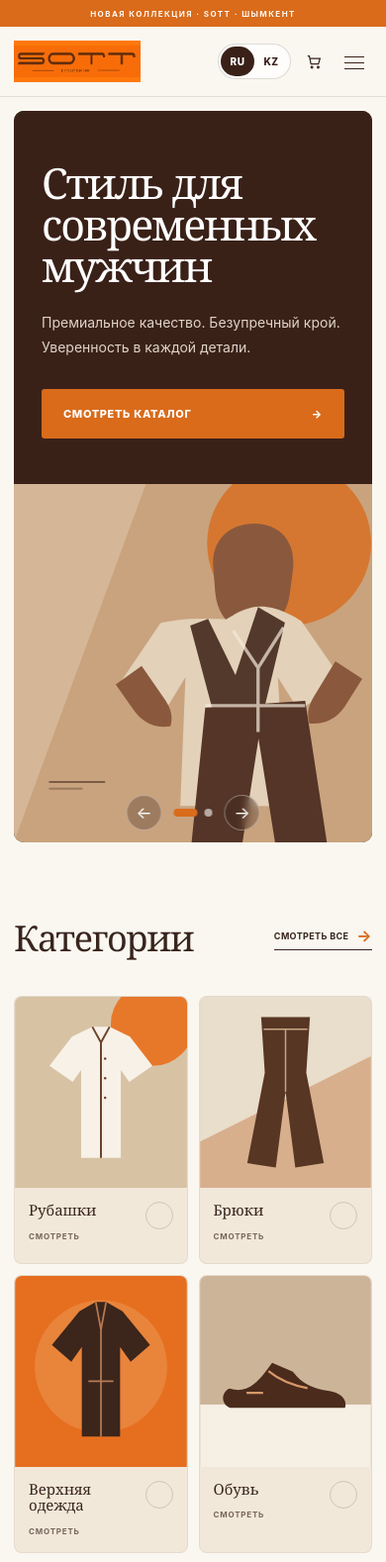
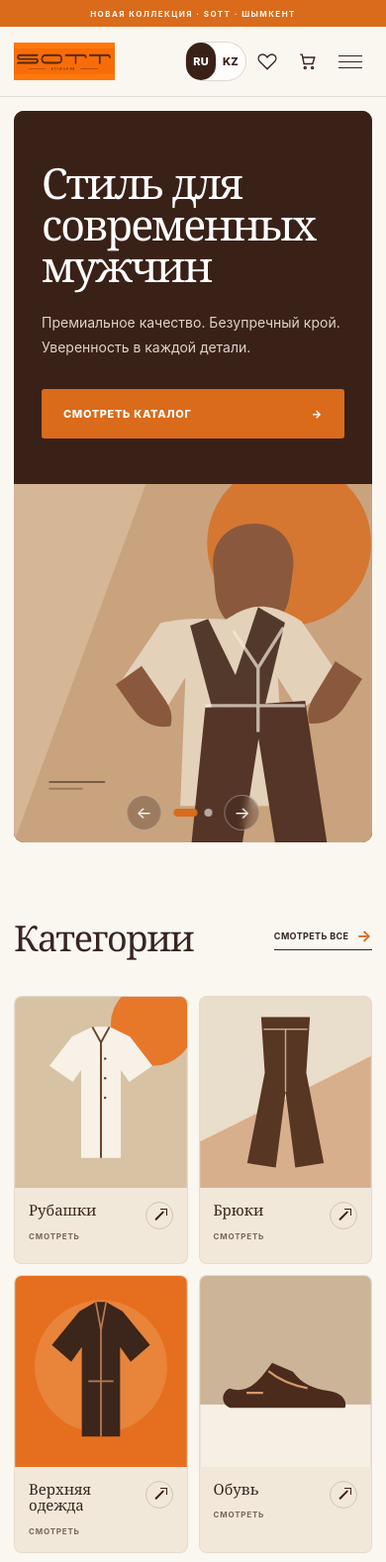
Before and after one commit to MikoTorgkz/sott-store, a website: page public/index.html in a window 390 px wide. Shown: the top 1578 px of the page at 99% size. Drawn offline with Linux system fonts and the light colour scheme; no server answers.

Commit message:
Fix mobile header icons and category arrows

```diff
--- a/public/styles.css
+++ b/public/styles.css
@@ -78,7 +78,9 @@ button { color: inherit; font: inherit; }
 .category-meta { min-height: 86px; padding: 17px 17px 16px; display: flex; justify-content: space-between; align-items: center; gap: 10px; }
 .category-meta h3 { margin: 0 0 5px; font: 400 19px/1.1 Georgia,serif; }
 .category-meta small { color: var(--muted); font-size: 9px; font-weight: 700; letter-spacing: .1em; text-transform: uppercase; }
-.round-arrow { flex: 0 0 34px; width: 34px; height: 34px; display: grid; place-items: center; border: 1px solid rgba(58,33,24,.18); border-radius: 50%; color: var(--orange); font-size: 15px; }
+.round-arrow { position: relative; flex: 0 0 34px; width: 34px; height: 34px; display: grid; place-items: center; border: 1px solid rgba(58,33,24,.18); border-radius: 50%; color: var(--brown); }
+.round-arrow::before { content: ""; position: absolute; left: 50%; top: 50%; width: 12px; height: 1.5px; border-radius: 2px; background: currentColor; transform: translate(-50%,-50%) rotate(-45deg); }
+.round-arrow::after { content: ""; position: absolute; left: 50%; top: 50%; width: 6px; height: 6px; border-top: 1.5px solid currentColor; border-right: 1.5px solid currentColor; transform: translate(1px,-7px); }
 
 .products-section { background: #f2e9dc; }
 .product-grid { display: grid; grid-template-columns: repeat(6, minmax(0,1fr)); gap: 14px; }
@@ -132,10 +134,17 @@ footer { background: var(--beige); }
 @media (max-width: 860px) {
   .container { width: min(calc(100% - 28px),var(--container)); }
   .announcement { min-height: 27px; font-size: 8px; }
-  .header-inner { height: 70px; grid-template-columns: 1fr auto auto; gap: 6px; }
-  .brand { width: 128px; height: 42px; }.brand-logo-crop { width: 128px; height: 42px; }
-  .menu-toggle { display: block; grid-column: 3; grid-row: 1; }.header-actions { grid-column: 2; grid-row: 1; }.header-actions [data-search-toggle], .header-actions .favorite-header { display: none; }
-  .main-nav { position: fixed; inset: 97px 0 0; padding: 40px 26px; display: flex; flex-direction: column; justify-content: flex-start; align-items: stretch; gap: 0; background: var(--cream); transform: translateX(100%); visibility: hidden; transition: transform .25s ease,visibility .25s; }.main-nav.is-open { transform: translateX(0); visibility: visible; }.main-nav a { padding: 18px 0; border-bottom: 1px solid var(--line); font: 31px/1 Georgia,serif; }.main-nav a::after { display: none; }
+  .header-inner { height: 70px; grid-template-columns: minmax(0,1fr) auto 42px; gap: 4px; }
+  .brand { width: 110px; height: 40px; }.brand-logo-crop { width: 110px; height: 40px; }.brand-logo-crop img { object-fit: contain; }
+  .header-actions { min-width: 0; grid-column: 2; grid-row: 1; gap: 2px; }
+  .header-actions [data-search-toggle] { display: none; }
+  .header-actions .favorite-header, .header-actions .cart-icon { width: 42px; height: 42px; display: grid; flex: 0 0 42px; }
+  .header-actions .icon-button svg { width: 22px; height: 22px; }
+  .language-switcher { flex: 0 0 auto; height: 40px; padding: 0; }
+  .language-switcher button { min-width: 31px; min-height: 38px; padding: 0 4px; font-size: 12px; letter-spacing: .02em; }
+  .cart-badge, .favorite-badge { top: 0; right: 0; }
+  .menu-toggle { display: block; width: 42px; height: 44px; grid-column: 3; grid-row: 1; }
+  .main-nav { position: fixed; inset: 97px 0 0; padding: 40px 26px; display: flex; flex-direction: column; justify-content: flex-start; align-items: stretch; gap: 0; overflow: hidden; background: var(--cream); transform: translateX(105%); visibility: hidden; pointer-events: none; transition: transform .25s ease,visibility .25s; }.main-nav.is-open { transform: translateX(0); visibility: visible; pointer-events: auto; }.main-nav a { padding: 18px 0; border-bottom: 1px solid var(--line); font: 31px/1 Georgia,serif; }.main-nav a::after { display: none; }
   .menu-toggle[aria-expanded="true"] span:nth-child(1) { transform: translateY(6px) rotate(45deg); }.menu-toggle[aria-expanded="true"] span:nth-child(2) { opacity: 0; }.menu-toggle[aria-expanded="true"] span:nth-child(3) { transform: translateY(-6px) rotate(-45deg); }
   .hero-carousel { margin-top: 14px; }.hero { min-height: 0; margin-top: 0; grid-template-columns: 1fr; }.hero-copy { padding: 52px 28px 46px; }.hero h1, .hero-slide .hero-copy h2 { font-size: clamp(44px,12.5vw,66px); }.hero-copy p { margin: 24px 0 30px; font-size: 14px; }.hero-copy p br { display: none; }.hero-media img { min-height: 420px; }.hero-slider-controls { bottom: 12px; }
   .section { padding: 72px 0; }.section-heading h2 { font-size: 42px; }
@@ -148,7 +157,12 @@ footer { background: var(--beige); }
 }
 
 @media (max-width: 430px) {
-  .header-actions .cart-icon { width: 34px; }.menu-toggle { width: 36px; }
+  .header-inner { gap: 3px; }
+  .brand { width: 102px; height: 38px; }.brand-logo-crop { width: 102px; height: 38px; }
+  .header-actions { gap: 1px; }
+  .language-switcher button { min-width: 30px; padding-inline: 3px; font-size: 11px; }
+  .header-actions .favorite-header, .header-actions .cart-icon { width: 40px; height: 42px; flex-basis: 40px; }
+  .menu-toggle { width: 40px; }
   .hero h1, .hero-slide .hero-copy h2 { font-size: 43px; }.hero-media img { min-height: 335px; }.primary-button { width: 100%; }.hero-arrow { width: 36px; height: 36px; }
   .section-heading { align-items: center; }.section-heading h2 { font-size: 36px; }.section-link { font-size: 9px; gap: 8px; }
   .category-image { aspect-ratio: .9/1; }.category-meta { align-items: flex-start; }.category-meta h3 { font-size: 15px; }.category-meta small { font-size: 8px; }.round-arrow { flex-basis: 28px; width: 28px; height: 28px; font-size: 12px; }
@@ -158,6 +172,11 @@ footer { background: var(--beige); }
 }
 
 @media (max-width: 350px) {
+  .header-inner.container { width: calc(100% - 16px); }
+  .header-inner { grid-template-columns: minmax(0,1fr) auto 40px; gap: 2px; }
+  .brand { width: 94px; height: 36px; }.brand-logo-crop { width: 94px; height: 36px; }
+  .language-switcher button { min-width: 28px; padding-inline: 2px; font-size: 10px; }
+  .header-actions .favorite-header, .header-actions .cart-icon { width: 40px; height: 42px; flex-basis: 40px; }
   .category-grid, .product-grid { grid-template-columns: 1fr; }.category-card:last-child { grid-column: auto; }.category-card:last-child .category-image { aspect-ratio: .92/1; }.product-details h3 { min-height: 0; }.section-link { display: none; }
 }
 
```
